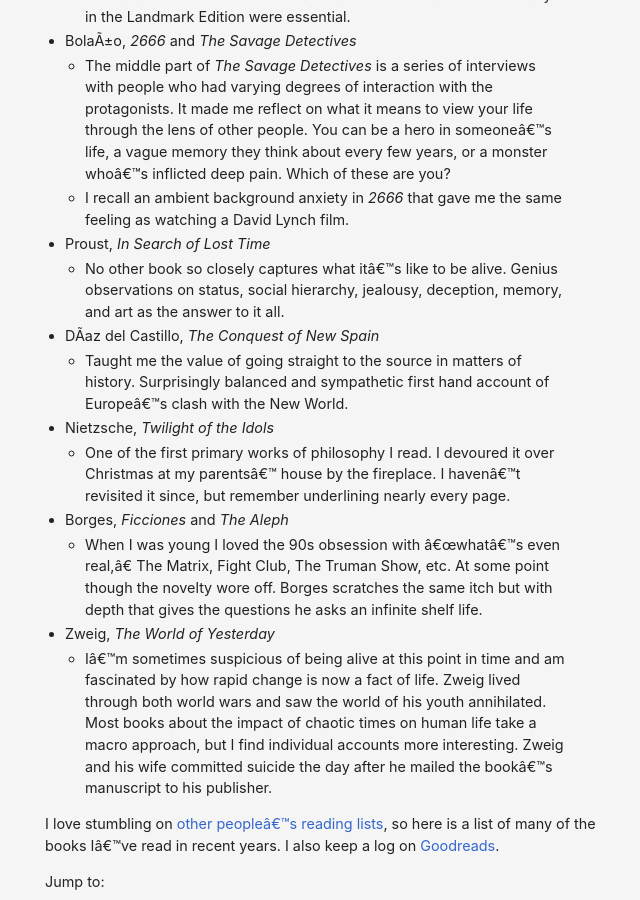
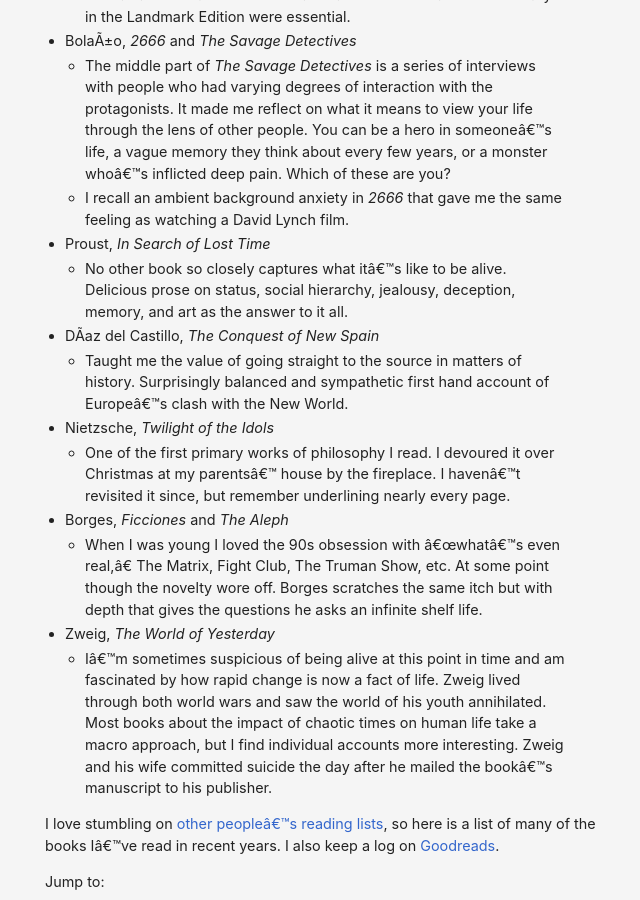
Before and after one commit to danschlz/danschulz.github.io, a Jekyll site: the page built from books.md, in a window 1280 px wide and 900 px high, scrolled down 764 px. Shown: the whole window, without its empty margins (315-955 px from the left). Built offline with Jekyll 4.4.1, drawn with Linux system fonts in a browser that asks for light colours.

Commit message:
Update books.md

```diff
--- a/books.md
+++ b/books.md
@@ -15,7 +15,7 @@ The impact of reading shows up in hindsight. The books I love and what they mean
 	- The middle part of _The Savage Detectives_ is a series of interviews with people who had varying degrees of interaction with the protagonists. It made me reflect on what it means to view your life through the lens of other people. You can be a hero in someone's life, a vague memory they think about every few years, or a monster who's inflicted deep pain. Which of these are you?
 	- I recall an ambient background anxiety in _2666_ that gave me the same feeling as watching a David Lynch film.
 - Proust, _In Search of Lost Time_
-	- No other book so closely captures what it's like to be alive. Genius observations on status, social hierarchy, jealousy, deception, memory, and art as the answer to it all.
+	- No other book so closely captures what it's like to be alive. Delicious prose on status, social hierarchy, jealousy, deception, memory, and art as the answer to it all.
 - Díaz del Castillo, _The Conquest of New Spain_
 	- Taught me the value of going straight to the source in matters of history. Surprisingly balanced and sympathetic first hand account of Europe's clash with the New World.
 - Nietzsche, _Twilight of the Idols_
```
